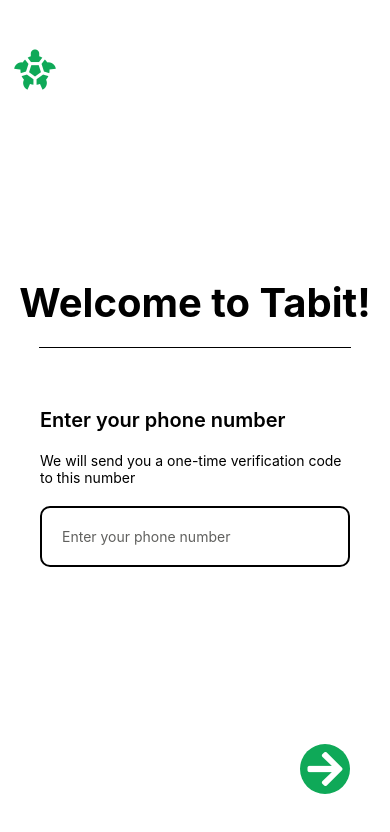
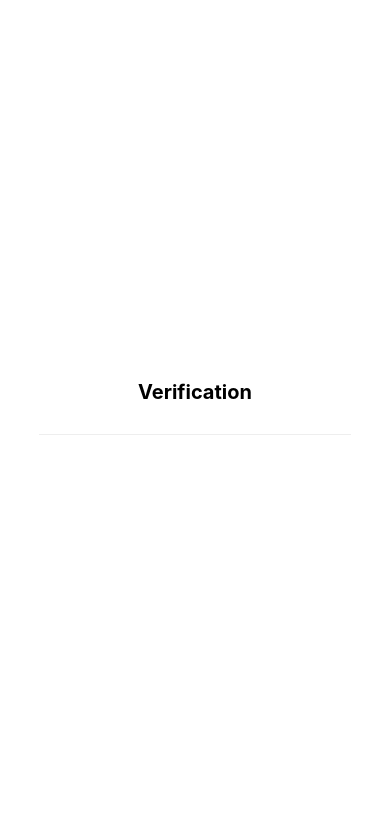
Before and after one commit to yesh0907/Tabit, a React Native app: screen /Verification in a window 390 px wide. Shown: the top 832 px of the page. Built offline with nearby package versions, Linux system fonts and the light colour scheme; what expo-linking would draw is missing.

Commit message:
Add navigation to verification screen

```diff
--- a/navigation/index.tsx
+++ b/navigation/index.tsx
@@ -21,6 +21,7 @@ import LinkingConfiguration from './LinkingConfiguration';
 
 import { selectLoggedIn } from '../reducers/userSlice';
 import LoginScreen from '../screens/LoginScreen';
+import VerificationScreen from '../screens/VerificationScreen';
 
 export default function Navigation({ colorScheme }: { colorScheme: ColorSchemeName }) {
   return (
@@ -41,17 +42,11 @@ const Stack = createNativeStackNavigator<RootStackParamList>();
 function RootNavigator() {
   const isLoggedIn = useAppSelector(selectLoggedIn);
 
-  const rootComponent = () => {
-    if (isLoggedIn) {
-      return BottomTabNavigator;
-    } else {
-      return LoginScreen;
-    }
-  }
-
   return (
-    <Stack.Navigator>
-      <Stack.Screen name="Root" component={rootComponent()} options={{ headerShown: false }} />
+    <Stack.Navigator initialRouteName={isLoggedIn ? 'Root' : 'Login'}>
+      <Stack.Screen name="Login" component={LoginScreen} options={{ headerShown: false }} />
+      <Stack.Screen name="Verification" component={VerificationScreen} options={{ headerShown: false }} />
+      <Stack.Screen name="Root" component={BottomTabNavigator} options={{ headerShown: false }} />
       <Stack.Screen name="NotFound" component={NotFoundScreen} options={{ title: 'Oops!' }} />
       <Stack.Group screenOptions={{ presentation: 'modal' }}>
         <Stack.Screen name="Modal" component={ModalScreen} />
--- a/reducers/userSlice.tsx
+++ b/reducers/userSlice.tsx
@@ -3,10 +3,12 @@ import { RootState } from "../store";
 
 export interface UserState {
     loggedIn: boolean,
+    phoneNumber: string,
 }
 
 const initialState: UserState = {
     loggedIn: false,
+    phoneNumber: "",
 }
 
 
@@ -16,11 +18,14 @@ export const userSlice = createSlice({
     reducers: {
         login: (state) => {
             state.loggedIn = true;
+        },
+        updatePhoneNumber: (state, action) => {
+            state.phoneNumber = action.payload;
         }
     }
 });
 
-export const { login } = userSlice.actions;
+export const { login, updatePhoneNumber } = userSlice.actions;
 
 export const selectLoggedIn = (state: RootState) => state.user.loggedIn;
 
--- a/screens/LoginScreen.tsx
+++ b/screens/LoginScreen.tsx
@@ -1,12 +1,23 @@
-import React from 'react';
+import React, { useState } from 'react';
 import { MaterialCommunityIcons, FontAwesome5 } from '@expo/vector-icons';
 import { TextInput, StyleSheet, KeyboardAvoidingView, Platform, TouchableWithoutFeedback, Keyboard, TouchableOpacity } from 'react-native';
 
 import { Text, View } from '../components/Themed';
 import Colors from '../constants/Colors';
-import { RootTabScreenProps } from '../types';
+import { RootStackScreenProps, useAppDispatch } from '../types';
+import { updatePhoneNumber } from '../reducers/userSlice';
 
-export default function LoginScreen({ navigation }: RootTabScreenProps<'Login'>) {
+export default function LoginScreen({ navigation }: RootStackScreenProps<'Login'>) {
+  const dispatch = useAppDispatch();
+
+  const [number, setNumber] = useState("");
+
+  function submit() {
+    console.log("submitted", number);
+    dispatch(updatePhoneNumber(number));
+    navigation.push("Verification");
+  }
+
   return (
     <View style={styles.container}>
       <View style={styles.turtle}>
@@ -33,6 +44,8 @@ export default function LoginScreen({ navigation }: RootTabScreenProps<'Login'>)
                 keyboardType='phone-pad'
                 maxLength={10}
                 returnKeyType='done'
+                value={number}
+                onChangeText={setNumber}
               />
             </View>
           </View>
@@ -40,6 +53,7 @@ export default function LoginScreen({ navigation }: RootTabScreenProps<'Login'>)
       </KeyboardAvoidingView>
       <TouchableOpacity
         style={styles.mobileSubmit}
+        onPress={submit}
       >
         <FontAwesome5
           name="arrow-right"
--- /dev/null
+++ b/screens/VerificationScreen.tsx
@@ -0,0 +1,29 @@
+import { StyleSheet } from 'react-native';
+
+import { Text, View } from '../components/Themed';
+
+export default function ProfileScreen() {
+  return (
+    <View style={styles.container}>
+      <Text style={styles.title}>Verification</Text>
+      <View style={styles.separator} lightColor="#eee" darkColor="rgba(255,255,255,0.1)" />
+    </View>
+  );
+}
+
+const styles = StyleSheet.create({
+  container: {
+    flex: 1,
+    alignItems: 'center',
+    justifyContent: 'center',
+  },
+  title: {
+    fontSize: 20,
+    fontWeight: 'bold',
+  },
+  separator: {
+    marginVertical: 30,
+    height: 1,
+    width: '80%',
+  },
+});
--- a/types.tsx
+++ b/types.tsx
@@ -19,6 +19,8 @@ export type RootStackParamList = {
   Root: NavigatorScreenParams<RootTabParamList> | undefined;
   Modal: undefined;
   NotFound: undefined;
+  Login: undefined;
+  Verification: undefined;
 };
 
 export type RootStackScreenProps<Screen extends keyof RootStackParamList> = NativeStackScreenProps<
@@ -27,7 +29,6 @@ export type RootStackScreenProps<Screen extends keyof RootStackParamList> = Nati
 >;
 
 export type RootTabParamList = {
-  Login: undefined;
   Home: undefined;
   Profile: undefined;
 };
```
